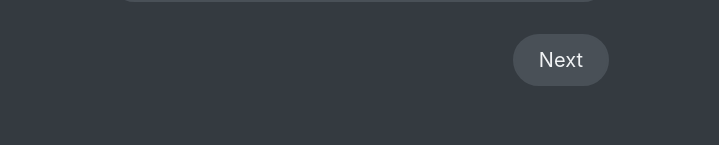
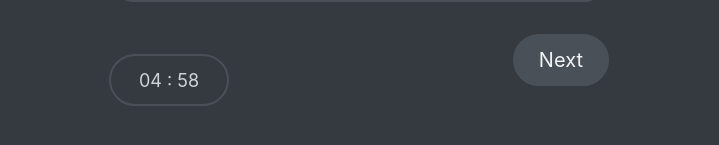
Before and after one commit to fortuneonyeka/react-quiz, a React (Create React App) app: page / in a window 1280 px wide. Both pictures are taken after a click on the button "Let's go!". Shown: the part 615-760 px from the top of the page, without its empty margins (281-1000 px from the left). Built offline with nearby package versions, Linux system fonts and the light colour scheme; data requests are answered from the project's data file.

Commit message:
implement quiz time

```diff
--- a/public/index.html
+++ b/public/index.html
@@ -24,7 +24,7 @@
       work correctly both with client-side routing and a non-root public URL.
       Learn how to configure a non-root public URL by running `npm run build`.
     -->
-    <title>React App</title>
+    <title>The React Quiz</title>
   </head>
   <body>
     <noscript>You need to enable JavaScript to run this app.</noscript>
--- a/src/App.js
+++ b/src/App.js
@@ -8,6 +8,10 @@
 import NextButton from "./components/NextButton";
 import Progress from "./components/Progress";
 import FinishedScreen from "./components/FinishedScreen";
+import Footer from "./components/Footer";
+import Timer from "./components/Timer";
+
+const SECONDS_PER_QUESTION = 20
 
 const initialState = {
   questions: [],
@@ -18,7 +22,8 @@
   answer: null,
   points: 0,
   answers: {}, // Store answers for each question
-  highscore: 0
+  highscore: 0,
+  secondsRemaining: null
 };
 const reducer = (state, action) => {
   switch (action.type) {
@@ -39,10 +44,7 @@
       return {
         ...state,
         status: "active",
-        index: 0,
-        answer: null,
-        points: 0,
-        answers: {},
+        secondsRemaining: state.questions.length * SECONDS_PER_QUESTION
       };
 
     case "newAnswer":
@@ -87,13 +89,20 @@
           status: "ready"
         }
 
+        case "timer":
+          return {
+            ...state,
+          secondsRemaining: state.secondsRemaining - 1,
+          status: state.secondsRemaining === 0 ? "finished" : state.status,
+          }
+
     default:
       throw new Error("Unknown action");
   }
 };
 
 function App() {
-  const [{ questions, status, index, answer, points, highscore }, dispatch] = useReducer(
+  const [{ questions, status, index, answer, points, highscore , secondsRemaining}, dispatch] = useReducer(
     reducer,
     initialState
   );
@@ -176,6 +185,9 @@
                     onClick={() => dispatch({ type: "prevQuestion" })}
                   />
                 )}
+                <Footer>
+                  <Timer  dispatch={dispatch} secondsRemaining={secondsRemaining}/>
+                </Footer>
               </>
             )}
           </>
--- /dev/null
+++ b/src/components/Footer.jsx
@@ -0,0 +1,12 @@
+import React from 'react'
+
+
+const Footer = ({children}) => {
+  return (
+    <footer>
+      {children}
+    </footer>
+  )
+}
+
+export default Footer
--- a/src/components/NextButton.jsx
+++ b/src/components/NextButton.jsx
@@ -1,10 +1,13 @@
-import React from 'react'
-
-const NextButton = ({text, className, onClick, disable, numQuestion, index}) => {
-
- return (
-   <button className={className} disabled={disable} onClick={onClick}>{text}</button>
-  )
+function NextButton({ text, className, onClick, disabled = false }) {
+  return (
+    <button
+      className={`${className} ${disabled ? "disabled" : ""}`}
+      onClick={onClick}
+      disabled={disabled} // This ensures the button is disabled
+    >
+      {text}
+    </button>
+  );
 }
 
-export default NextButton
+export default NextButton;
--- /dev/null
+++ b/src/components/Timer.jsx
@@ -0,0 +1,21 @@
+import React, { useEffect } from 'react'
+
+const Timer = ({dispatch, secondsRemaining}) => {
+
+  const min = Math.floor(secondsRemaining / 60)
+  const sec = secondsRemaining % 60
+
+  useEffect(() => {
+  const id =  setInterval(() => {
+      dispatch( {type: "timer"})
+    }, 1000)
+    return () => clearInterval(id)
+  },[dispatch, secondsRemaining])
+  return (
+    <div className='timer'>
+    {min < 10 && 0}{min} : {sec < 10 && 0}{sec}
+    </div>
+  )
+}
+
+export default Timer
--- a/src/index.css
+++ b/src/index.css
@@ -213,6 +213,7 @@
   border: 2px solid var(--color-dark);
   padding: 1.35rem 2.8rem;
   border-radius: 100px;
+  margin-top: 20px;
 }
 
 /* CREDIT: https://dev.to/afif/i-made-100-css-loaders-for-your-next-project-4eje */
```
